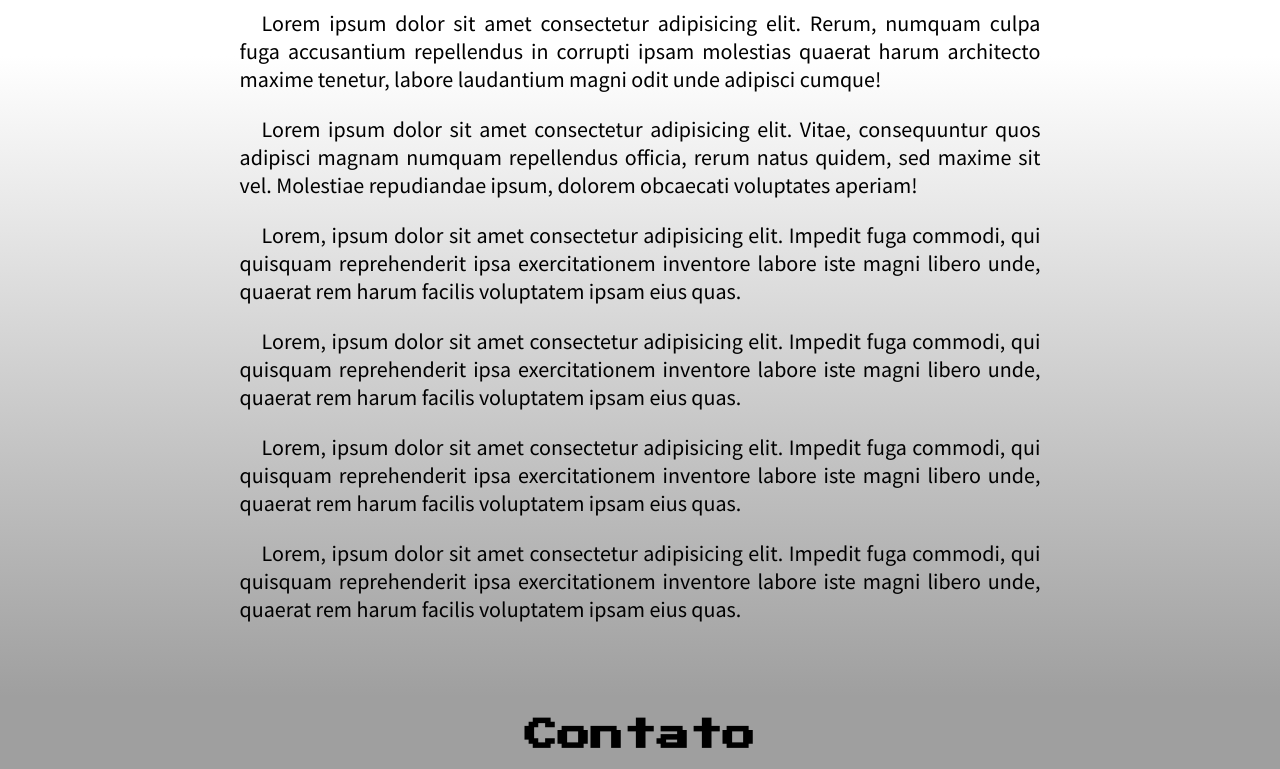
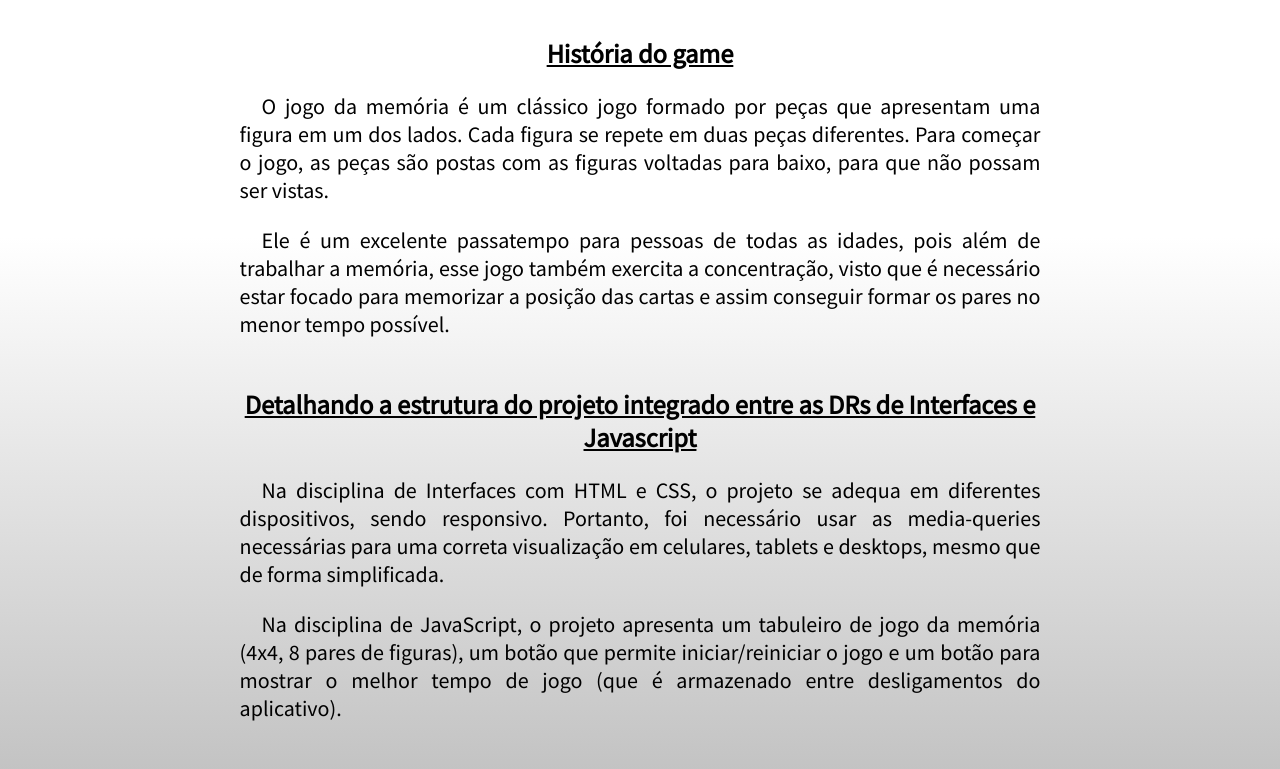
Before and after one commit to MTevangelista/games-portal, a plain HTML site: page about.html in a window 1280 px wide. Shown: the part 796-1565 px from the top of the page. Drawn offline with Linux system fonts and the light colour scheme.

Commit message:
Altera a área sobre o projeto

```diff
--- a/about.html
+++ b/about.html
@@ -12,7 +12,7 @@
     <link href="https://fonts.googleapis.com/css2?family=Press+Start+2P&family=Source+Sans+Pro&display=swap"
         rel="stylesheet">
     <!-- Logo do site na barra de endereço do navegador -->
-    <link rel="sortcut icon" href="./images/logo.png" type="image/png"/>
+    <link rel="sortcut icon" href="./images/logo.png" type="image/png" />
     <!-- Carrega os icons da pagina -->
     <script src="https://kit.fontawesome.com/15c7c4106e.js" crossorigin="anonymous"></script>
 </head>
@@ -79,46 +79,37 @@
                     alt="Matheus Evangelista" title="Matheus Evangelista">
                 <figcaption>Matheus Evangelista</figcaption>
             </figure>
+            <h2>História do game</h2>
             <p>
-                Lorem ipsum dolor sit amet consectetur adipisicing elit. Rerum, numquam culpa fuga accusantium
-                repellendus
-                in corrupti ipsam molestias quaerat harum architecto maxime tenetur, labore laudantium magni odit unde
-                adipisci cumque!
+                O jogo da memória é um clássico jogo formado por peças que apresentam uma figura em um dos
+                lados. Cada figura se repete em duas peças diferentes. Para começar o jogo, as peças são postas com
+                as figuras voltadas para baixo, para que não possam ser vistas.
             </p>
             <p>
-                Lorem ipsum dolor sit amet consectetur adipisicing elit. Vitae, consequuntur quos adipisci magnam
-                numquam
-                repellendus officia, rerum natus quidem, sed maxime sit vel. Molestiae repudiandae ipsum, dolorem
-                obcaecati
-                voluptates aperiam!
+                Ele é um excelente passatempo para pessoas de todas as idades, pois além de trabalhar a
+                memória, esse jogo também exercita a concentração, visto que é necessário estar focado para memorizar a
+                posição das cartas e assim conseguir formar os pares no menor tempo possível.
+            </p>
+            <h2>Detalhando a estrutura do projeto integrado entre as DRs de Interfaces e Javascript</h2>
+            <p>
+                Na disciplina de Interfaces com HTML e CSS, o projeto se adequa em diferentes dispositivos, sendo
+                responsivo. Portanto, foi necessário usar as media-queries necessárias para uma correta visualização em
+                celulares, tablets e desktops, mesmo que de forma simplificada.
             </p>
             <p>
-                Lorem, ipsum dolor sit amet consectetur adipisicing elit. Impedit fuga commodi, qui quisquam
-                reprehenderit
-                ipsa exercitationem inventore labore iste magni libero unde, quaerat rem harum facilis voluptatem ipsam
-                eius
-                quas.
+                Na disciplina de JavaScript, o projeto apresenta um tabuleiro de jogo da memória (4x4, 8 pares de
+                figuras), um botão que permite iniciar/reiniciar o jogo e um botão para mostrar o melhor tempo de jogo
+                (que é armazenado entre desligamentos do aplicativo).
+            </p>
+            <h2>Minha experiência no desenvolvimento das entregas deste bloco.</h2>
+            <p>
+                No desenvolvimento do projeto, gostei de ter a possibilidade de integrar as disciplinas e desenvolver um
+                único projeto.
             </p>
             <p>
-                Lorem, ipsum dolor sit amet consectetur adipisicing elit. Impedit fuga commodi, qui quisquam
-                reprehenderit
-                ipsa exercitationem inventore labore iste magni libero unde, quaerat rem harum facilis voluptatem ipsam
-                eius
-                quas.
-            </p>
-            <p>
-                Lorem, ipsum dolor sit amet consectetur adipisicing elit. Impedit fuga commodi, qui quisquam
-                reprehenderit
-                ipsa exercitationem inventore labore iste magni libero unde, quaerat rem harum facilis voluptatem ipsam
-                eius
-                quas.
-            </p>
-            <p>
-                Lorem, ipsum dolor sit amet consectetur adipisicing elit. Impedit fuga commodi, qui quisquam
-                reprehenderit
-                ipsa exercitationem inventore labore iste magni libero unde, quaerat rem harum facilis voluptatem ipsam
-                eius
-                quas.
+                A experiência do projeto foi muito gratificante, pude colocar em prática o aprendizado obtido em sala de
+                aula, buscar novas informações para potencializar o desenvolvimento e participar de treinamentos online
+                extraclasse, tudo isso ajudou muito o meu crescimento em desenvolvimento web.
             </p>
         </div>
 
--- a/css/style.css
+++ b/css/style.css
@@ -421,6 +421,13 @@ header {
     min-height: 100vh;
     padding: 1em;
     background: linear-gradient(180deg, rgba(255, 255, 255, 1) 0%, rgba(255, 255, 255, 1) 46%, rgba(159, 159, 159, 1) 100%);
+}
+
+.about h2 {
+    font-size: 1.2em;
+    font-weight: bold;
+    text-decoration: underline;
+    margin: 50px 0 0 0;
 }
 
 .contact {
```
